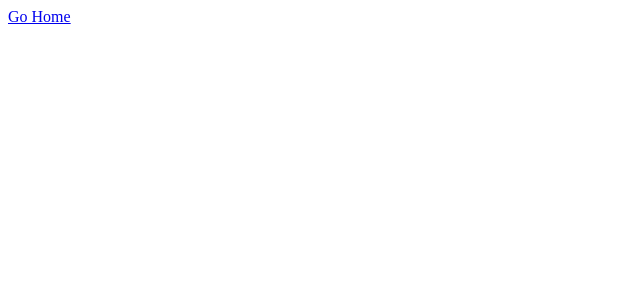
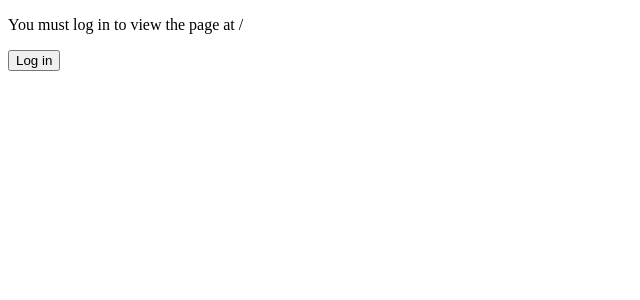
Before and after one commit to billlaw6/ncp_react, a React (Create React App) app: page /login in a window 1280 px wide. Shown: the top 300 px of the page, without its empty margins (0-640 px from the left). Built offline with nearby package versions, Linux system fonts and the light colour scheme.

Commit message:
2019-10-30 16:21 React Component to be learn

```diff
--- a/src/index.tsx
+++ b/src/index.tsx
@@ -1,6 +1,6 @@
 import React from 'react';
 import ReactDOM from 'react-dom';
-import App from './router/router';
+import App from './pages/App';
 import * as serviceWorker from './serviceWorker';
 
 ReactDOM.render(<App />, document.getElementById('root'));
--- a/src/pages/Login.tsx
+++ /dev/null
@@ -1,30 +0,0 @@
-import React from 'react';
-import {
-    BrowserRouter as Router,
-    Switch,
-    Route,
-    Link,
-    Redirect,
-    useRouteMatch,
-	useHistory,
-    useParams,
-} from 'react-router-dom';
-
-export default class Login extends React.Component {
-	// let history = useHistory();
-	// let location = useLocation();
-
-	// let { from } = location.state || { from: { pathname: "/" }};
-	// let login = () => {
-	// 	fakeAuth.authenticate(() => {
-	// 		history.replace(from);
-	// 	});
-	// };
-    render() {
-        return (
-            <div>
-                <a href="/">Go Home</a>
-            </div>
-        );
-    }
-}
--- /dev/null
+++ b/src/pages/login/index.tsx
@@ -0,0 +1,36 @@
+import React from 'react';
+import { useHistory, useLocation } from 'react-router-dom';
+
+const fakeAuth = {
+    isAuthenticated: false,
+    authenticate(cb: any) {
+        fakeAuth.isAuthenticated = true;
+        setTimeout(cb, 100); // fake async
+    },
+    signout(cb: any) {
+        fakeAuth.isAuthenticated = false;
+        setTimeout(cb, 100);
+    },
+};
+
+// export default class Login extends React.Component {
+export default function Login() {
+    let history = useHistory();
+    let location = useLocation();
+
+    let { from } = location.state || { from: { pathname: '/' } };
+    let login = () => {
+        fakeAuth.authenticate(() => {
+            // debugger;
+            console.log(from);
+            history.replace(from);
+        });
+    };
+
+    return (
+        <div>
+            <p>You must log in to view the page at {from.pathname}</p>
+            <button onClick={login}>Log in</button>
+        </div>
+    );
+}
```
Also changed, not shown: src/pages/App.tsx (renamed from src/router/router.tsx, +3 -8 lines), src/pages/canvas/index.tsx (renamed from src/pages/Canvas.tsx), src/pages/home/index.tsx (renamed from src/pages/Home.tsx).
